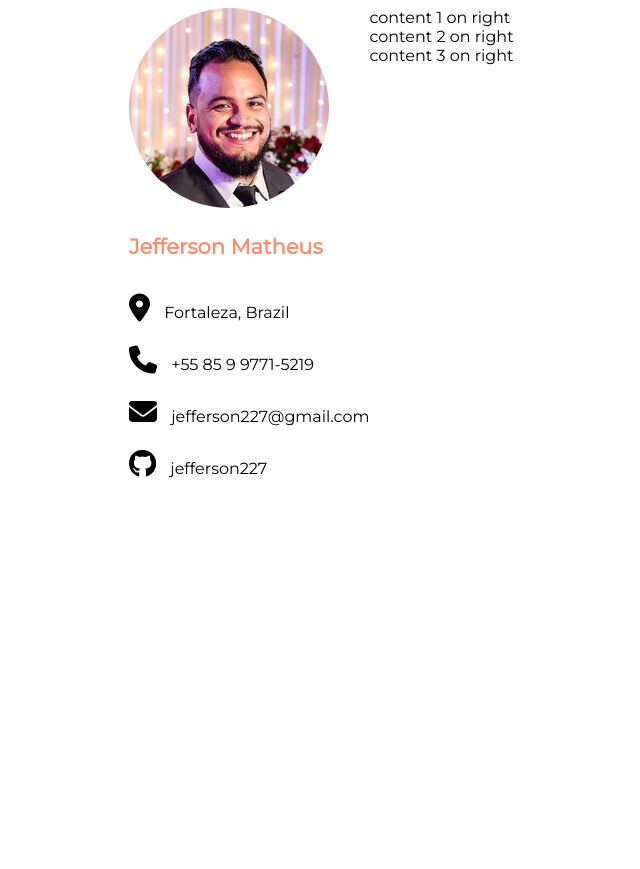
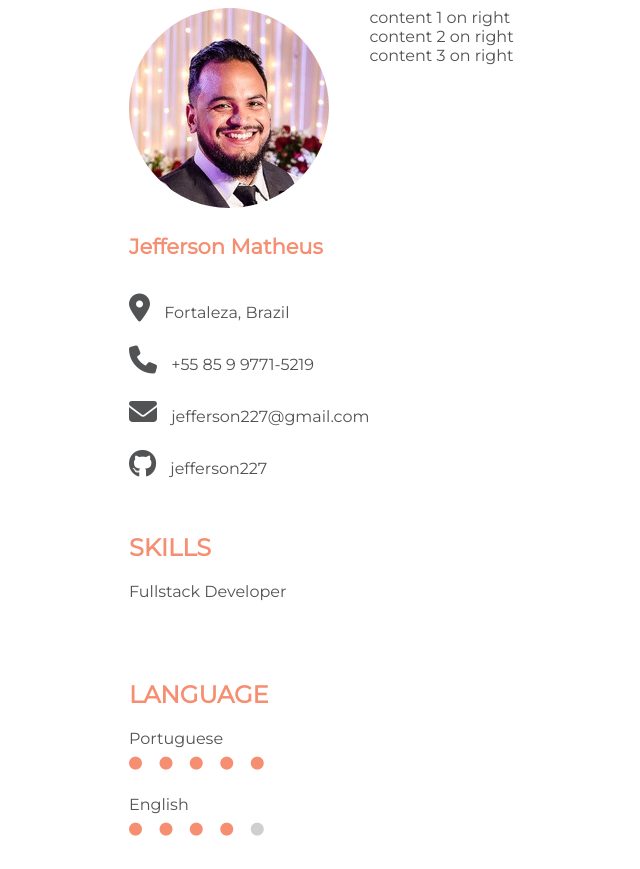
Before and after one commit to Jefferson227/resume-template, a plain HTML site: page index.html in a window 1280 px wide. Shown: the whole page, without its empty margins (11-651 px from the left). Before the commit the page ends 800 px from the top, so only its background shows below. Drawn offline with Linux system fonts and the light colour scheme.

Commit message:
Add Skills and Language section

```diff
--- a/index.html
+++ b/index.html
@@ -23,7 +23,7 @@
           </div>
         </section>
 
-        <section class="profile-info profile-info--last">
+        <section class="profile-info profile-info">
           <div class="profile-info__line-item">
             <i class="fas fa-map-marker-alt profile-info__icon"></i
             ><span class="profile-info__text"> Fortaleza, Brazil</span>
@@ -41,6 +41,56 @@
             ><span class="profile-info__text"> jefferson227</span>
           </div>
         </section>
+
+        <section class="profile-info profile-info">
+          <h2 class="profile-info__header">SKILLS</h2>
+          <div class="profile-info__line-item">Fullstack Developer</div>
+        </section>
+
+        <section class="profile-info profile-info--last">
+          <h2 class="profile-info__header">LANGUAGE</h2>
+          <div class="profile-info__line-item">
+            <div class="profile-info__language">Portuguese</div>
+            <div class="profile-info__dots">
+              <i
+                class="fas fa-circle profile-info__dot profile-info__dot--filled"
+              ></i>
+              <i
+                class="fas fa-circle profile-info__dot profile-info__dot--filled"
+              ></i>
+              <i
+                class="fas fa-circle profile-info__dot profile-info__dot--filled"
+              ></i>
+              <i
+                class="fas fa-circle profile-info__dot profile-info__dot--filled"
+              ></i>
+              <i
+                class="fas fa-circle profile-info__dot profile-info__dot--filled profile-info__dot--last"
+              ></i>
+            </div>
+          </div>
+
+          <div class="profile-info__line-item">
+            <div class="profile-info__language">English</div>
+            <div class="profile-info__dots">
+              <i
+                class="fas fa-circle profile-info__dot profile-info__dot--filled"
+              ></i>
+              <i
+                class="fas fa-circle profile-info__dot profile-info__dot--filled"
+              ></i>
+              <i
+                class="fas fa-circle profile-info__dot profile-info__dot--filled"
+              ></i>
+              <i
+                class="fas fa-circle profile-info__dot profile-info__dot--filled"
+              ></i>
+              <i
+                class="fas fa-circle profile-info__dot profile-info__dot--last"
+              ></i>
+            </div>
+          </div>
+        </section>
       </div>
 
       <div class="container__right-side">
--- a/style.css
+++ b/style.css
@@ -4,6 +4,7 @@
   display: flex;
   flex-direction: row;
   font-family: "Montserrat", sans-serif;
+  color: #525354;
 }
 
 .container__left-side,
@@ -47,3 +48,29 @@
 .profile-info__icon {
   font-size: 28px;
 }
+
+.profile-info__header {
+  font-weight: bold;
+}
+
+.profile-info__header,
+.profile-info__dot--filled {
+  color: #f68e72;
+}
+
+.profile-info__dot {
+  margin-right: 14px;
+}
+
+.profile-info__dot--last {
+  margin-right: 0;
+}
+
+.profile-info__dots {
+  font-size: 13px;
+  color: #cfcfcf;
+}
+
+.profile-info__language {
+  margin-bottom: 7px;
+}
```
